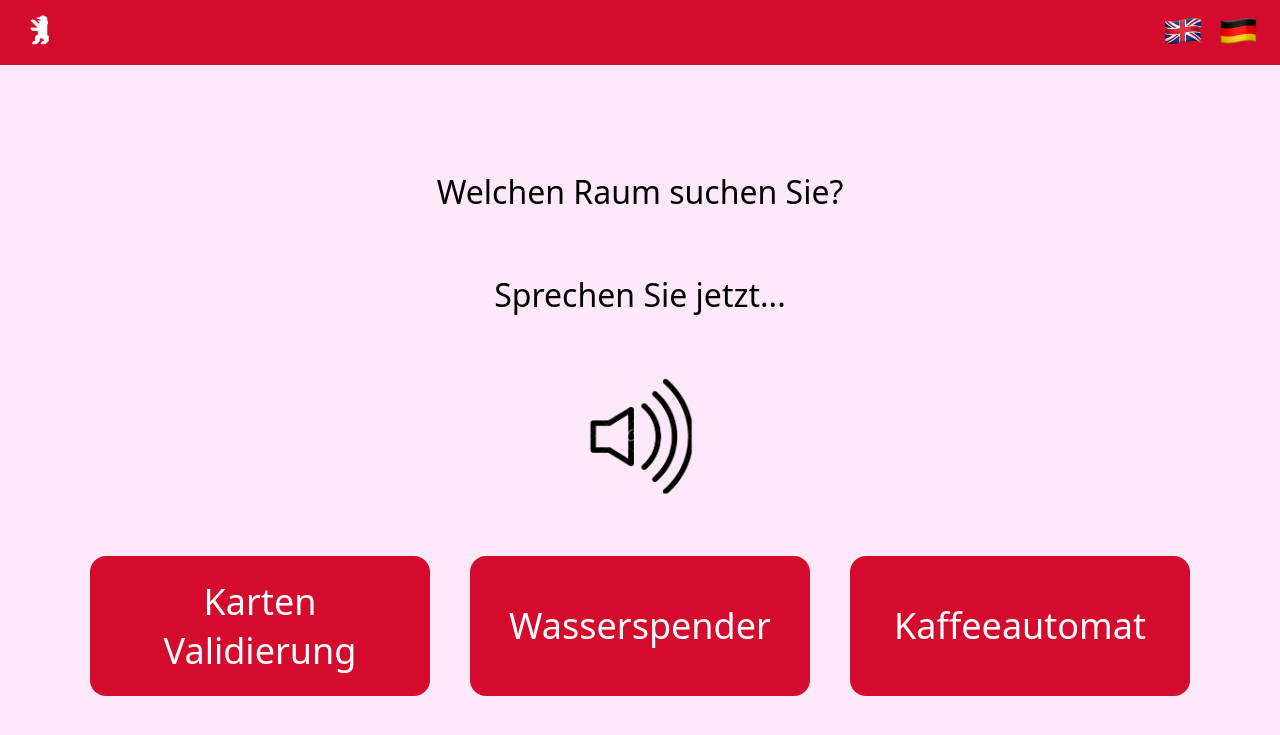
After one commit to hwr-sew25/team_display, a Flask app: page /raumwahl in a window 1280 px wide. The commit adds this page. Shown: the top 735 px of the page. Run offline with Flask 3, Linux system fonts and the light colour scheme.

Commit message:
add raumwahl screen

```diff
--- a/app.py
+++ b/app.py
@@ -13,5 +13,9 @@ app.config.from_mapping(
 def index():
     return render_template('index.html')
 
+@app.route("/raumwahl")
+def raumwahl():
+    return render_template("raumwahl.html")
+
 if __name__ == "__main__":
     app.run(debug=True)
--- a/static/css/style.css
+++ b/static/css/style.css
@@ -22,6 +22,11 @@
   }
 
   .logo-bear {
+    height: 40px;
+    width: auto;
+  }
+
+  .speech-bild {
     height: 40px;
     width: auto;
   }
@@ -71,4 +76,47 @@
     padding: 26px 90px;
     font-size: 36px;
     cursor: pointer;
+    text-decoration: none;
   }
+
+  /* Seite: Raumwahl */
+.question-title {
+    font-size: clamp(28px, 4vw, 40px);
+    text-align: center;
+    margin-top: 60px;
+    margin-bottom: 40px;
+  }
+
+  .speaker-area {
+    display: flex;
+    justify-content: center;
+    margin-bottom: 60px;
+  }
+
+  .speaker-icon {
+    height: 120px;
+    width: auto;
+  }
+
+  .options-row {
+    display: flex;
+    justify-content: center;
+    gap: 40px;
+    flex-wrap: wrap;
+  }
+
+  .option-btn {
+    background-color: #d50b2e;
+    color: #fff;
+    border: none;
+    border-radius: 16px;
+    padding: 26px 90px;
+    font-size: 36px;
+    cursor: pointer;
+    text-decoration: none;
+    display: flex;
+	align-items: center;
+	justify-content: center;
+    width: 340px;
+    height: 140px;
+  }
--- a/templates/index.html
+++ b/templates/index.html
@@ -6,7 +6,7 @@
   <h1>Welcome to HWR!</h1>
   <p>I am the Schoolnavigator.</p>
 
-  <button class="start-btn">
+  <a href="{{ url_for('raumwahl') }}" class="start-btn">
     Start
-  </button>
+  </a>
 {% endblock %}
--- /dev/null
+++ b/templates/raumwahl.html
@@ -0,0 +1,21 @@
+{% extends "base.html" %}
+
+{% block title %}Welcome{% endblock %}
+
+{% block content %}
+  <p>Welchen Raum suchen Sie?</p>
+  <p>Sprechen Sie jetzt...</p>
+
+  <div class="speaker-area">
+    <img src="{{ url_for('static', filename='images/speaker.png') }}"
+         alt="Lautsprecher Symbol"
+         class="speaker-icon">
+  </div>
+
+  <div class="options-row">
+    <a href="#" class="option-btn">Karten<br>Validierung</a>
+    <a href="#" class="option-btn">Wasserspender</a>
+    <a href="#" class="option-btn">Kaffeeautomat</a>
+  </div>
+
+{% endblock %}
```
Also changed, not shown: static/images/speaker.png (added).
